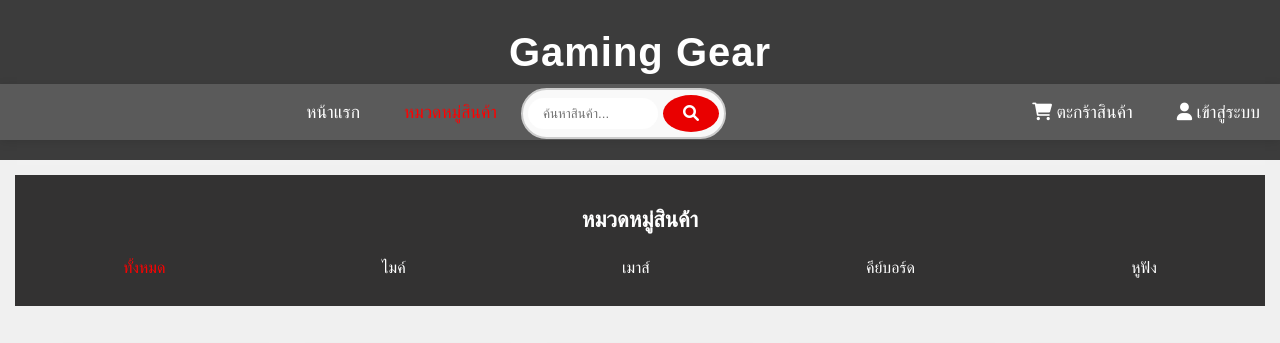
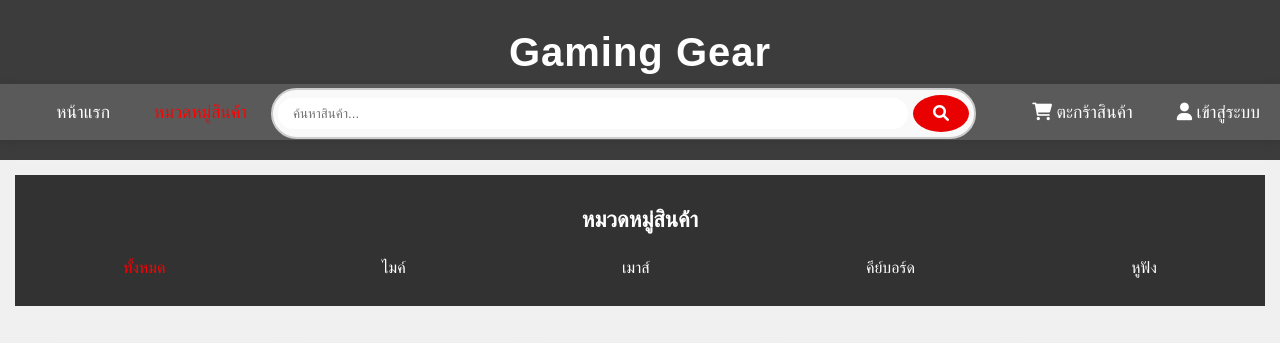
Before and after one commit to Tanakorn-Pichai/Project_Intro, a plain HTML site: page Product.html in a window 1280 px wide. Shown: the top 343 px of the page. Drawn offline with Linux system fonts and the light colour scheme.

Commit message:
Responsive3

```diff
--- a/css/product.css
+++ b/css/product.css
@@ -447,7 +447,7 @@ footer {
         padding: 8px 15px;
         border-radius: 30px;
         outline: none;
-        width: 100px;
+        width: 600px;
         transition: width 0.3s ease;
     }
 
```
